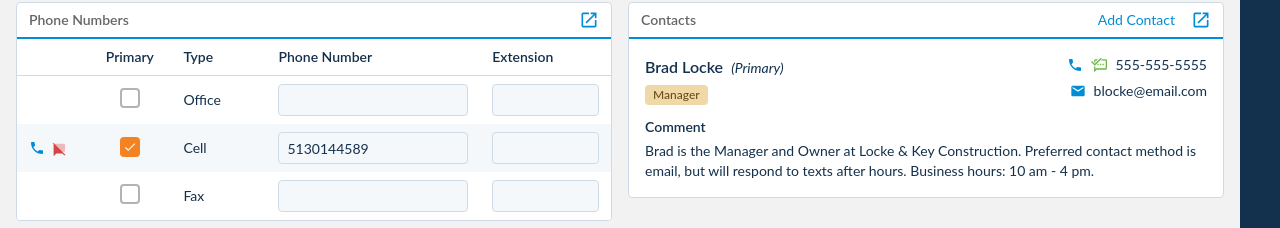
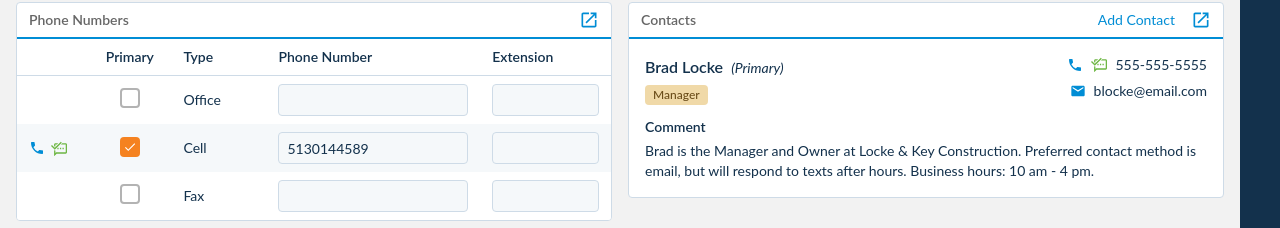
Before and after one commit to sydney-holzbach/Marketing-Texting-Opt-In-Flow, a React (Vite) app: page /vendors/aaa-plumbing in a window 1280 px wide. Shown: the part 464-692 px from the top of the page. Built offline with nearby package versions, Linux system fonts and the light colour scheme.

Commit message:
Show AAA Plumbing's Cell number as already opted in
Matches the Figma Phone Numbers tile for the Vendor Details screen
(node 3163-50185), which shows the Cell row's icon pair as green/
opted-in by default rather than red/declined like Owner Details.

```diff
--- a/src/pages/VendorProfile.jsx
+++ b/src/pages/VendorProfile.jsx
@@ -246,7 +246,7 @@ export default function VendorProfile() {
   const [toastVisible, setToastVisible] = useState(false)
   const [pendingOptIn, setPendingOptIn] = useState(null)
   const [historyRows, setHistoryRows] = useState(HISTORY_ROWS)
-  const [cellOptedIn, setCellOptedIn] = useState(false)
+  const [cellOptedIn, setCellOptedIn] = useState(true)
 
   function handleSendText() {
     setPendingOptIn({ phone: optInPhone, sentAt: new Date() })
```
